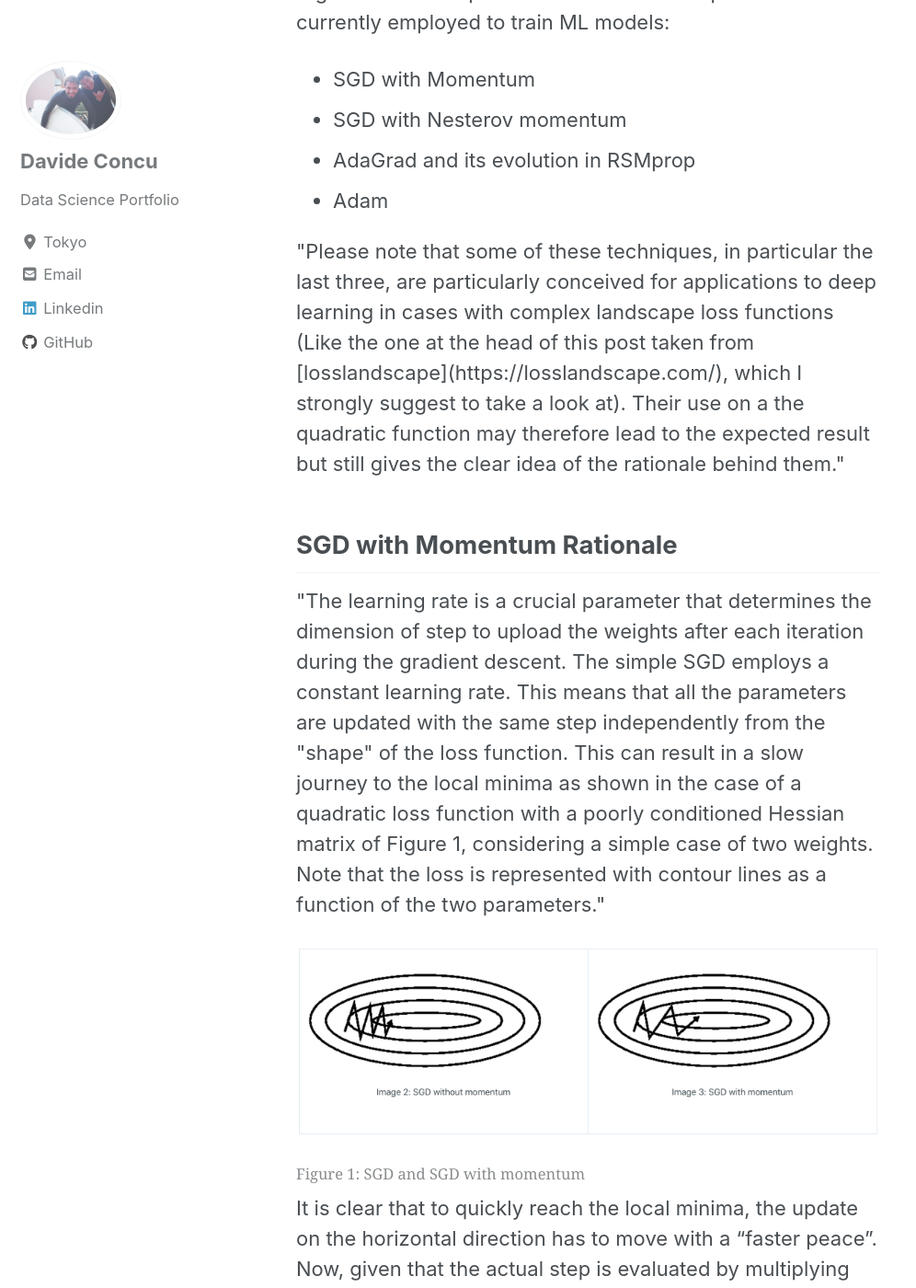
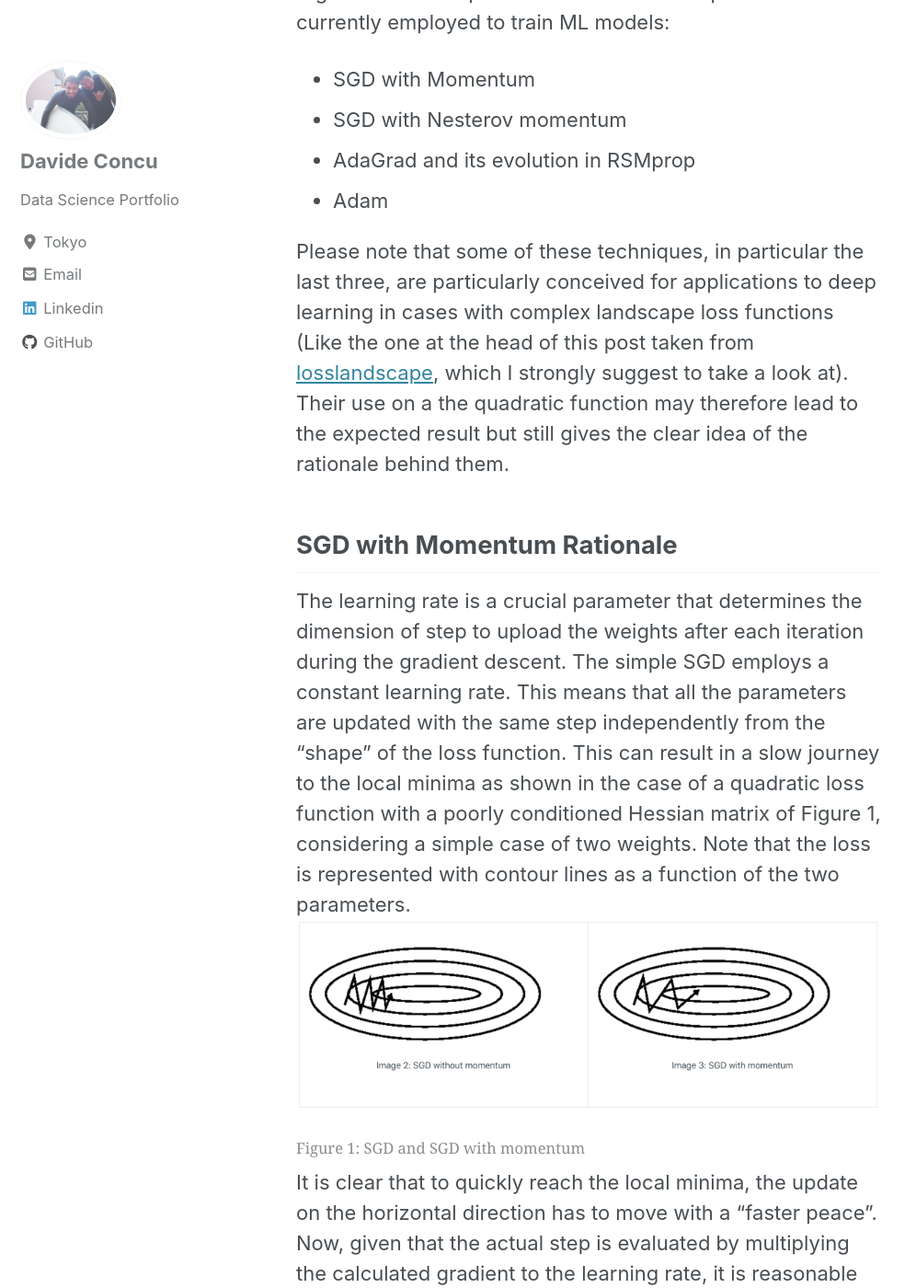
Before and after one commit to DavideDaz/EntuData, a Jekyll site: the page built from _posts/2020-01-28-OptimizersComparison.md, in a window 1280 px wide and 1400 px high, scrolled down 1208 px. Shown: the whole window at 92% size, without its empty margins (0-996 px from the left). Built offline with Jekyll 4.4.1, drawn with Linux system fonts in a browser that asks for light colours; cached includes are drawn as plain includes; nearby versions of some CDN libraries; formulas are drawn with MathJax 3.

Commit message:
Optimizer Post draft text align

```diff
--- a/_posts/2020-01-28-OptimizersComparison.md
+++ b/_posts/2020-01-28-OptimizersComparison.md
@@ -21,14 +21,13 @@ In this series of posts I will start from a simple quadratic regression to compa
 * SGD with Nesterov momentum
 * AdaGrad and its evolution in RSMprop
 * Adam
-<p style="text-align justify;">
-"Please note that some of these techniques, in particular the last three, are particularly conceived for applications to deep learning in cases with complex landscape loss functions (Like the one at the head of this post taken from [losslandscape](https://losslandscape.com/), which I strongly suggest to take a look at). Their use on a the quadratic function may therefore lead to the expected result but still gives the clear idea of the rationale behind them."
-</p>
+
+Please note that some of these techniques, in particular the last three, are particularly conceived for applications to deep learning in cases with complex landscape loss functions (Like the one at the head of this post taken from [losslandscape](https://losslandscape.com/), which I strongly suggest to take a look at). Their use on a the quadratic function may therefore lead to the expected result but still gives the clear idea of the rationale behind them.
+
 
 ## SGD with Momentum Rationale
-<p style="text-align justify;">
-"The learning rate is a crucial parameter that determines the dimension of step to upload the weights after each iteration during the gradient descent. The simple SGD employs a constant learning rate. This means that all the parameters are updated with the same step independently from the "shape" of the loss function. This can result in a slow journey to the local minima as shown in the case of a quadratic loss function with a poorly conditioned Hessian matrix of Figure 1, considering a simple case of two weights. Note that the loss is represented with contour lines as a function of the two parameters."
-</p>
+
+The learning rate is a crucial parameter that determines the dimension of step to upload the weights after each iteration during the gradient descent. The simple SGD employs a constant learning rate. This means that all the parameters are updated with the same step independently from the "shape" of the loss function. This can result in a slow journey to the local minima as shown in the case of a quadratic loss function with a poorly conditioned Hessian matrix of Figure 1, considering a simple case of two weights. Note that the loss is represented with contour lines as a function of the two parameters.
 <img src="{{ site.url }}{{ site.baseurl }}/OptimizerComparison/MomentumandSGD.png" alt="SGD and SGD with momentum">
 <figcaption>Figure 1: SGD and SGD with momentum</figcaption>
 
```
